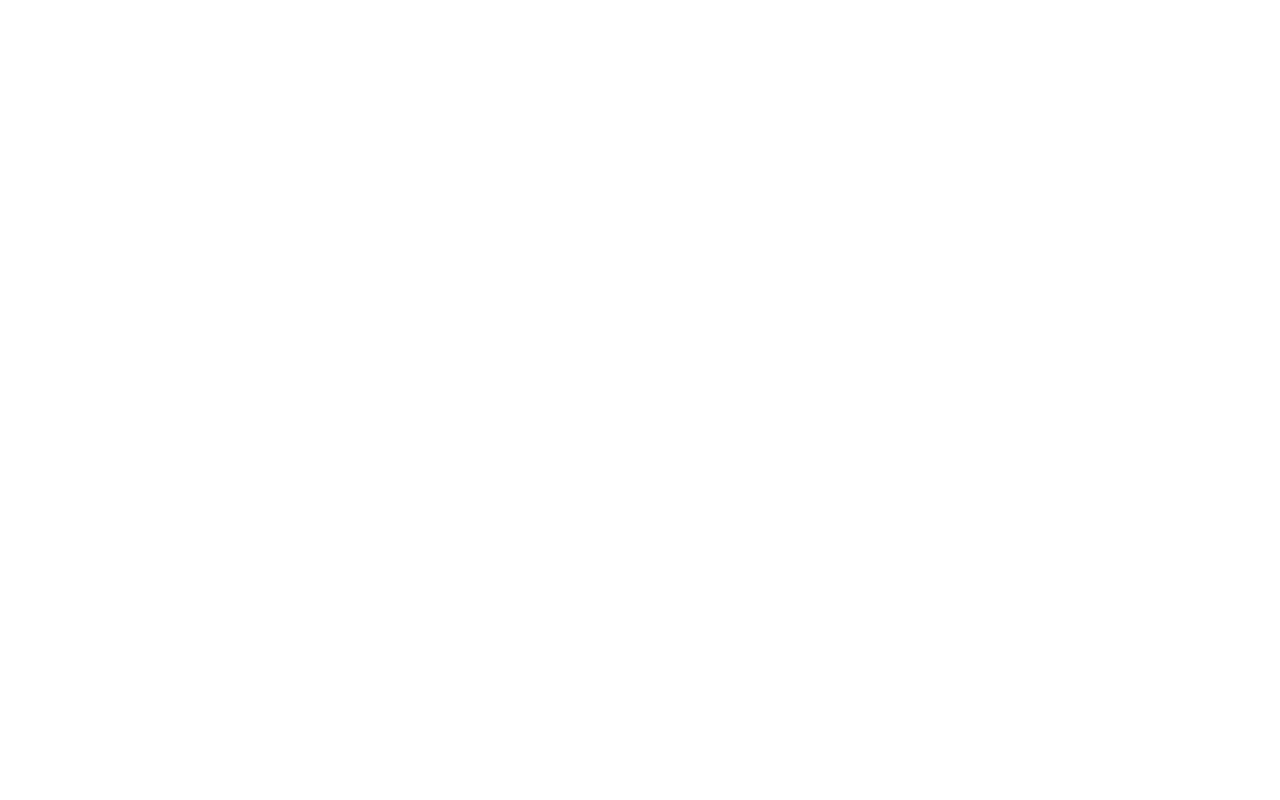
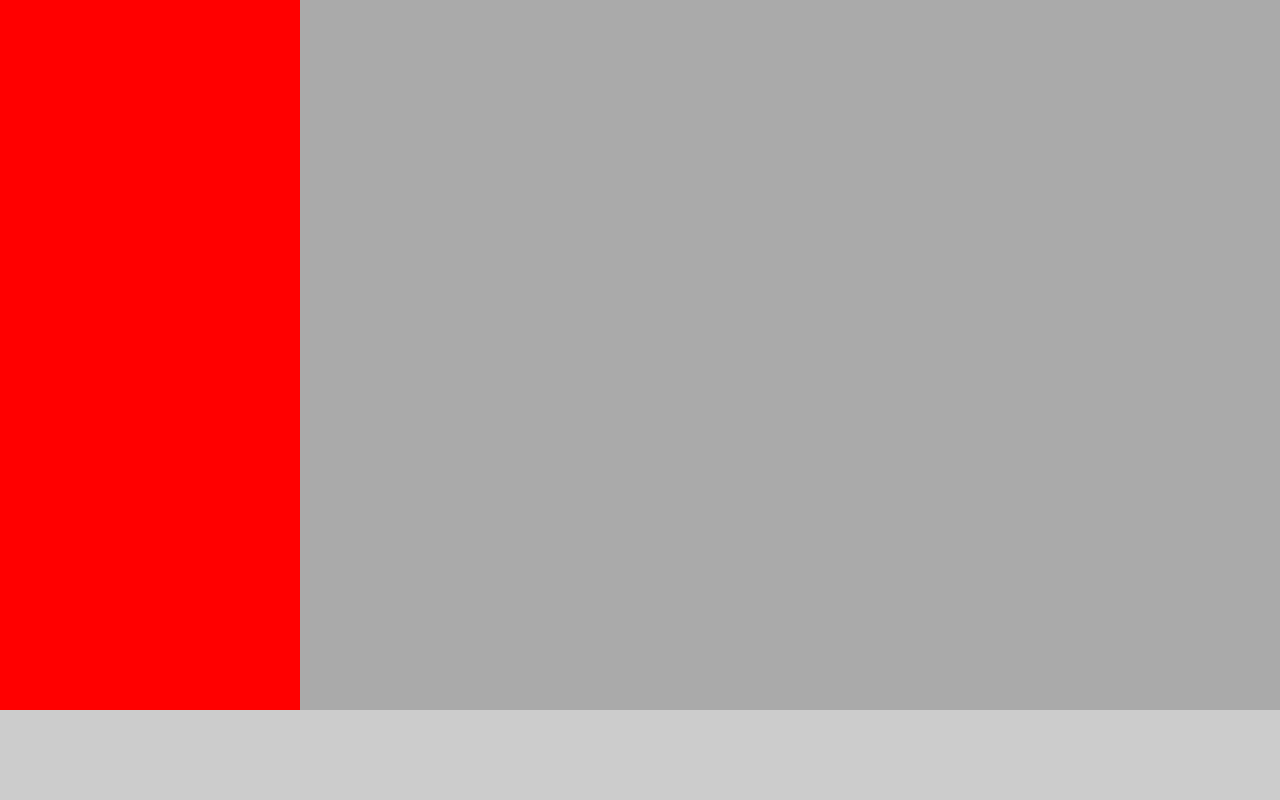
Before and after one commit to GiovanniTondi/html-css-spotifyweb, a plain HTML site: page index.html in a window 1280 px wide. Drawn offline with Linux system fonts and the light colour scheme.

Commit message:
Macro struttura

```diff
--- a/css/style.css
+++ b/css/style.css
@@ -11,3 +11,32 @@ body {
     font-family: 'Roboto', sans-serif;
     letter-spacing: 0.04em;
 }
+
+/* main */
+.container {
+    height: 100vh;
+    width: 100%;
+}
+
+main {
+    display: flex;
+    height: calc(100% - 90px);
+}
+
+.navbar-lat {
+    height: 100%;
+    width: 300px;
+    background-color: red;
+}
+
+.content {
+    height: 100%;
+    width: calc(100% - 300px);
+    background-color: #aaa;
+}
+
+/* footer */
+footer {
+    height: 90px;
+    background-color: #ccc;
+}
--- a/index.html
+++ b/index.html
@@ -9,7 +9,25 @@
 </head>
 <body>
 
+<div class="container">
+    <!-- MAIN -->
+    <main>
 
+        <div class="navbar-lat">
+
+        </div>
+
+        <div class="content">
+
+        </div>
+
+    </main>
+
+    <!-- FOOTER -->
+    <footer>
+
+    </footer>
+</div>
 
 </body>
 
```
